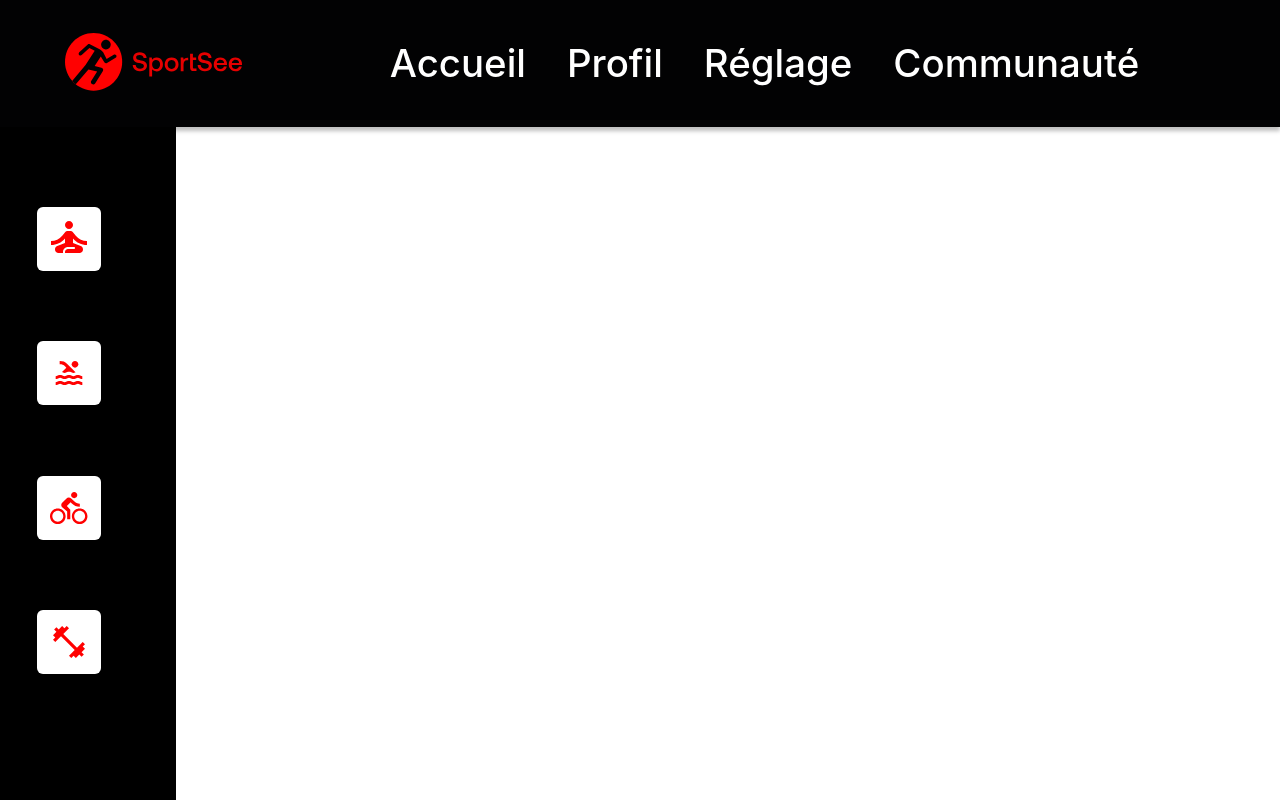
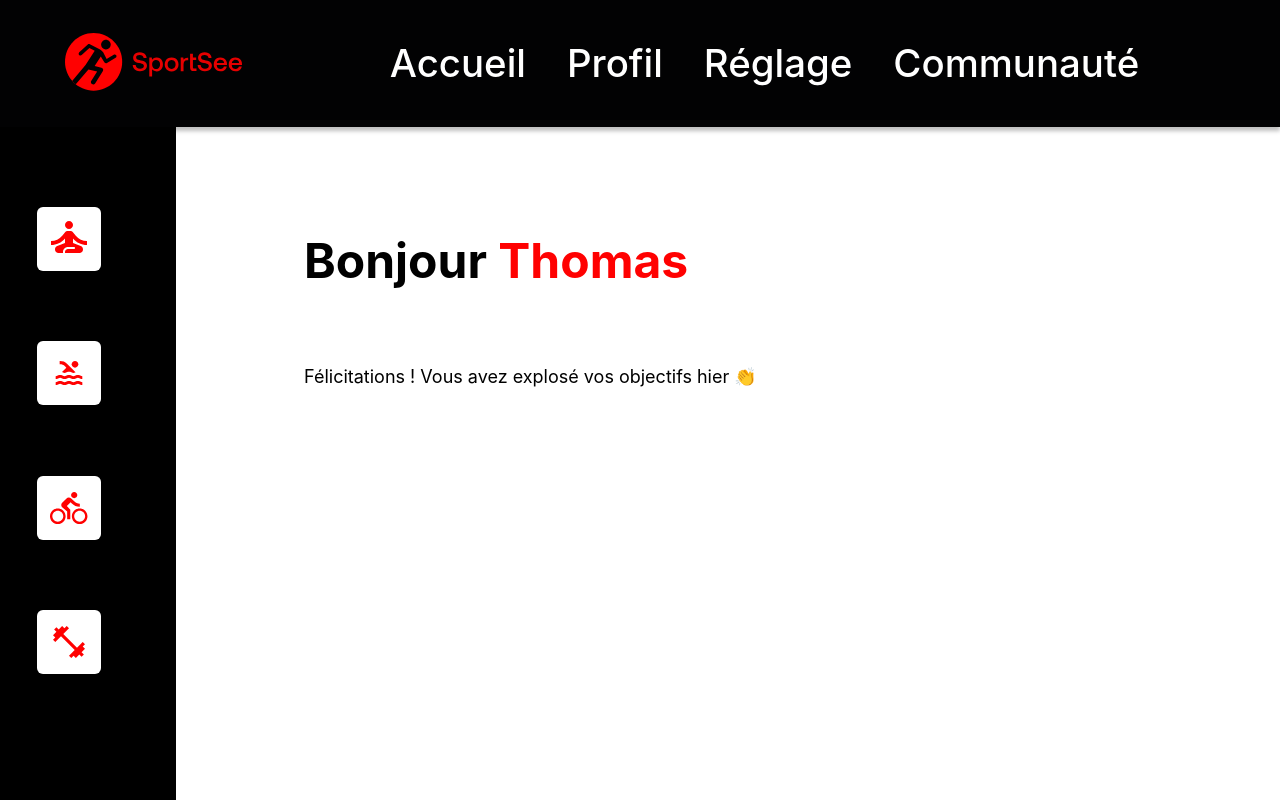
Before and after one commit to Mystekerinos/p12, a React (Create React App) app in the folder projet12/Front-end/: page /user/1 in a window 1280 px wide. Shown: the top 800 px of the page. Built offline with nearby package versions, Linux system fonts and the light colour scheme.

Commit message:
fix-title

```diff
--- /dev/null
+++ b/projet12/Front-end/src/DashBoard/DashBoard.css
@@ -0,0 +1,77 @@
+.dashboard {
+    display: flex;
+    flex-flow: column nowrap;
+    justify-content: space-between;
+    row-gap: 4em;
+    width: 100%;
+    height: 100%;
+    padding: 4em 8em;
+}
+
+.main{
+    display:flex;
+
+}
+
+@media (max-width: 768px) {
+    .dashboard {
+        row-gap: 3em;
+        padding: 5em 3em;
+    }
+}
+
+.dashboard-header {
+    display: flex;
+    flex-flow: column nowrap;
+    width: 100%;
+    font-weight: 500;
+    font-size: 4rem;
+}
+
+@media (max-width: 768px) {
+    .dashboard-header {
+        font-size: 3rem;
+    }
+}
+
+.dashboard-header-greeting {
+    color: #000000;
+    font-size:48px;
+}
+
+.dashboard-header-name {
+    color: #ff0101;
+}
+
+.dashboard-header-message {
+    font-weight: 400;
+    font-size: 18px;
+    color: #000000;
+    margin-top: 2em;
+}
+
+@media (max-width: 768px) {
+    .dashboard-header-message {
+        font-size: 1.5rem;
+    }
+}
+
+.dashboard-charts {
+    display: grid;
+    width: 100%;
+    height: 100%;
+    grid-template-columns: repeat(4, 1fr);
+    grid-template-rows: repeat(4, 1fr);
+    grid-column-gap: 2em;
+    grid-row-gap: 2em;
+}
+
+.dashboard-charts-all {
+    display: flex;
+    justify-content: center;
+    align-items: center;
+    font-weight: 500;
+    background: #fbfbfb;
+    box-shadow: 0rem 0.2rem 0.4rem rgba(0, 0, 0, 0.0212249);
+    border-radius: 0.5rem;
+}
--- a/projet12/Front-end/src/DashBoard/DashBoard.jsx
+++ b/projet12/Front-end/src/DashBoard/DashBoard.jsx
@@ -1,6 +1,7 @@
 import React from "react";
 import Header from "../Components/Header/Header";
 import SideBar from "../Components/SideBar/SideBar";
+import "./DashBoard.css";
 
 const DashBoard = () => {
   return (
```
Also changed, not shown: projet12/Front-end/src/DashBoard/DashBoad.css (deleted).
